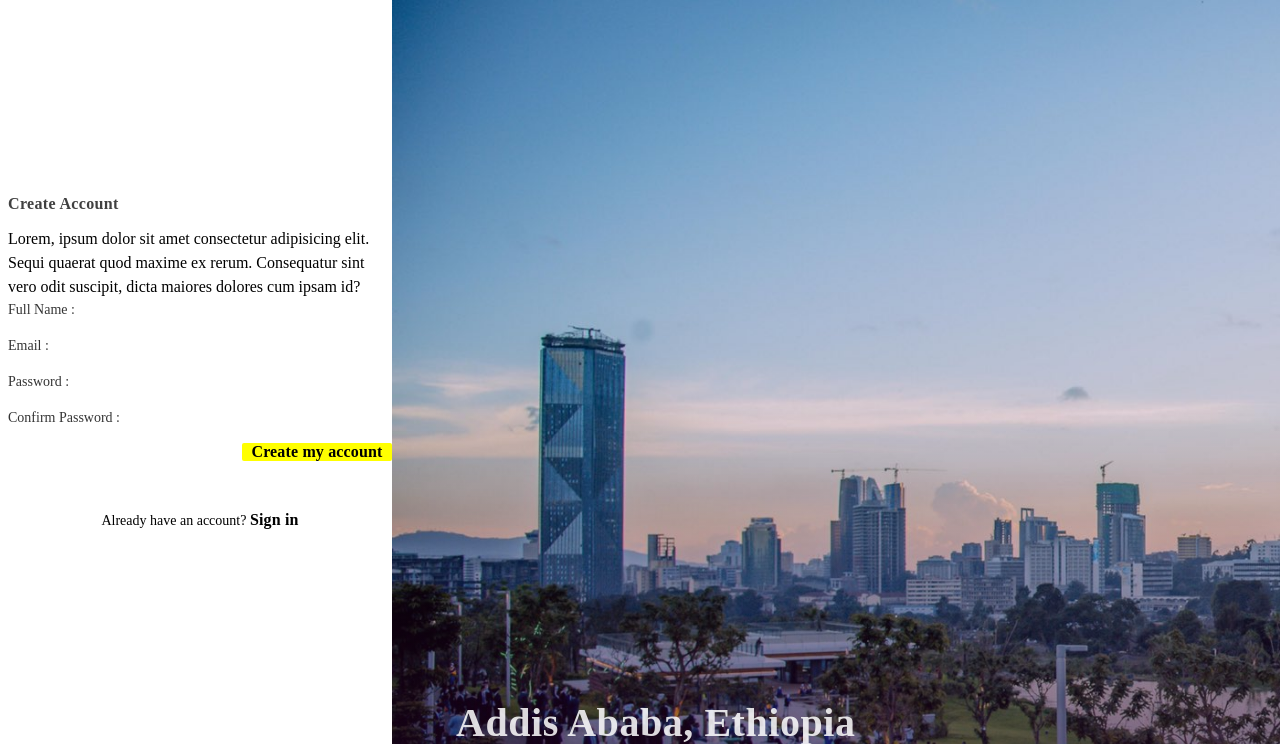
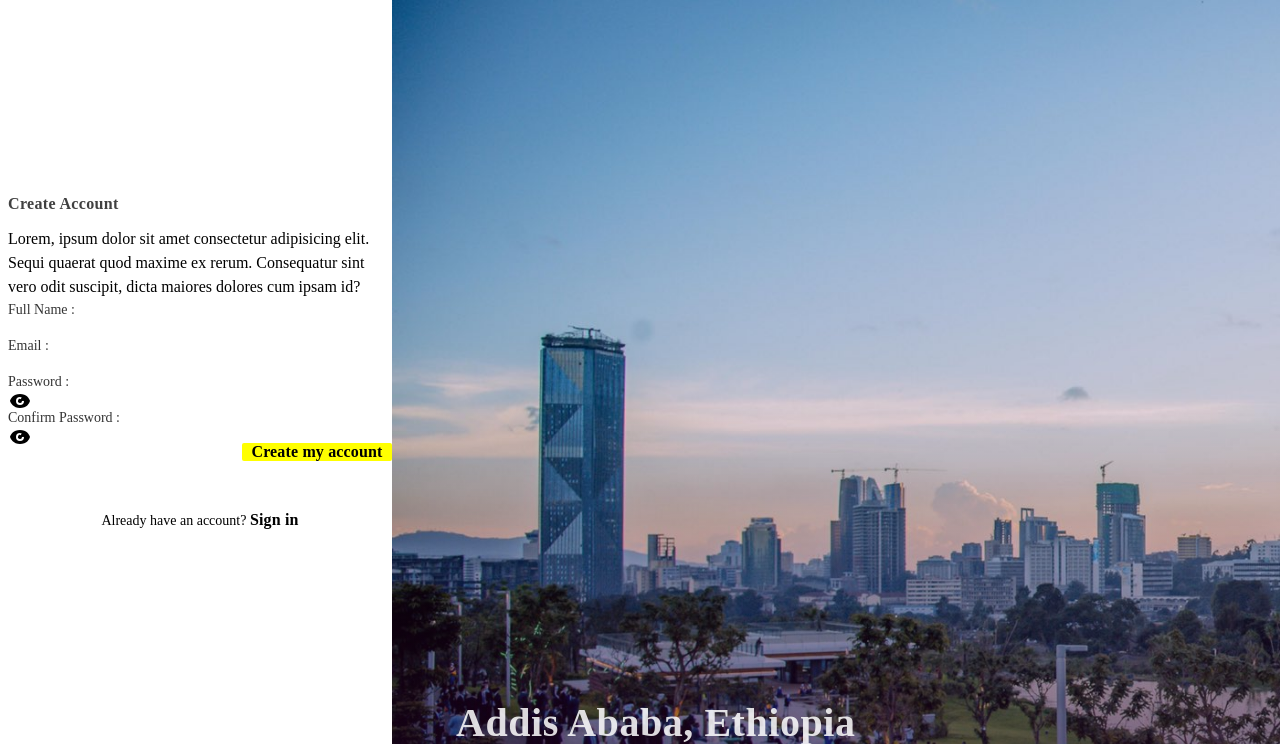
Before and after one commit to Infotekkers/Addis-Complaints, a PHP site: page /register.php in a window 1280 px wide. Shown: the part 96-840 px from the top of the page. Run offline with PHP 8.4, Linux system fonts and the light colour scheme; some libraries are stand-ins or nearby versions.

Commit message:
Add show password buttons to create account page

```diff
--- a/auth/register/register.php
+++ b/auth/register/register.php
@@ -144,15 +144,27 @@ if ($_POST) {
                 </div>
 
                 <!-- Password -->
-                <div class="input_container">
+                <div class="input_container password_input">
                     <label for="password">Password : </label>
                     <input type="password" name="password" required>
+
+                    <svg id="Icon_view_solid" xmlns="http://www.w3.org/2000/svg" width="24" height="24" viewBox="0 0 24 24">
+                        <g id="Icon_view_solid-2" data-name="Icon_view_solid" transform="translate(2 5)">
+                            <path id="Shape" d="M10,14a11.408,11.408,0,0,1-4.3-.793A9.772,9.772,0,0,1,2.7,11.3,9.574,9.574,0,0,1,0,7C.576,4.579,3.408,0,10,0s9.424,4.579,10,7a8.833,8.833,0,0,1-2.708,4.448A9.526,9.526,0,0,1,14.3,13.262,12.058,12.058,0,0,1,10,14ZM10,3a4,4,0,1,0,4,4c0-.08,0-.166-.009-.263a2,2,0,0,1-2.011-.016A2.053,2.053,0,0,1,12,7a2,2,0,1,1-.98-1.722A2.051,2.051,0,0,1,11,5a1.987,1.987,0,0,1,.779-1.584A3.958,3.958,0,0,0,10,3Z" />
+                        </g>
+                    </svg>
                 </div>
 
                 <!-- Confirm Password -->
-                <div class="input_container">
+                <div class="input_container confirm_password_input">
                     <label for="confirm-password">Confirm Password : </label>
                     <input type="password" name="confirmPassword" required>
+
+                    <svg id="Icon_view_solid_confirm" xmlns="http://www.w3.org/2000/svg" width="24" height="24" viewBox="0 0 24 24">
+                        <g id="Icon_view_solid-2" data-name="Icon_view_solid" transform="translate(2 5)">
+                            <path id="Shape" d="M10,14a11.408,11.408,0,0,1-4.3-.793A9.772,9.772,0,0,1,2.7,11.3,9.574,9.574,0,0,1,0,7C.576,4.579,3.408,0,10,0s9.424,4.579,10,7a8.833,8.833,0,0,1-2.708,4.448A9.526,9.526,0,0,1,14.3,13.262,12.058,12.058,0,0,1,10,14ZM10,3a4,4,0,1,0,4,4c0-.08,0-.166-.009-.263a2,2,0,0,1-2.011-.016A2.053,2.053,0,0,1,12,7a2,2,0,1,1-.98-1.722A2.051,2.051,0,0,1,11,5a1.987,1.987,0,0,1,.779-1.584A3.958,3.958,0,0,0,10,3Z" />
+                        </g>
+                    </svg>
                 </div>
 
                 <!-- Captcha -->
@@ -190,5 +202,19 @@ if ($_POST) {
 
 <!-- Google Captcha v2 -->
 <script src="https://www.google.com/recaptcha/api.js" async defer></script>
+<script>
+    const password_input = document.querySelector("input[name='password']");
+    const showOrHide = document.querySelector("#Icon_view_solid");
+
+    const confirm_password = document.querySelector("input[name='confirmPassword']");
+    const showOrHideConfirm = document.querySelector("#Icon_view_solid_confirm");
+
+    showOrHide.addEventListener("click", () => handleClick(password_input));
+    showOrHideConfirm.addEventListener("click", () => handleClick(confirm_password))
+
+    function handleClick(input) {
+        input.type = input.type === "password" ? "text" : "password";
+    }
+</script>
 
 </html>
--- a/auth/register/style.css
+++ b/auth/register/style.css
@@ -154,3 +154,17 @@ label {
   letter-spacing: 0.1px;
   width: 75ch;
 }
+
+.password_input,
+.confirm_password_input {
+  position: relative;
+}
+
+.password_input svg,
+.confirm_password_input svg {
+  position: absolute;
+  top: 50%;
+  right: var(--spacing-small);
+  background: transparent;
+  cursor: pointer;
+}
```
